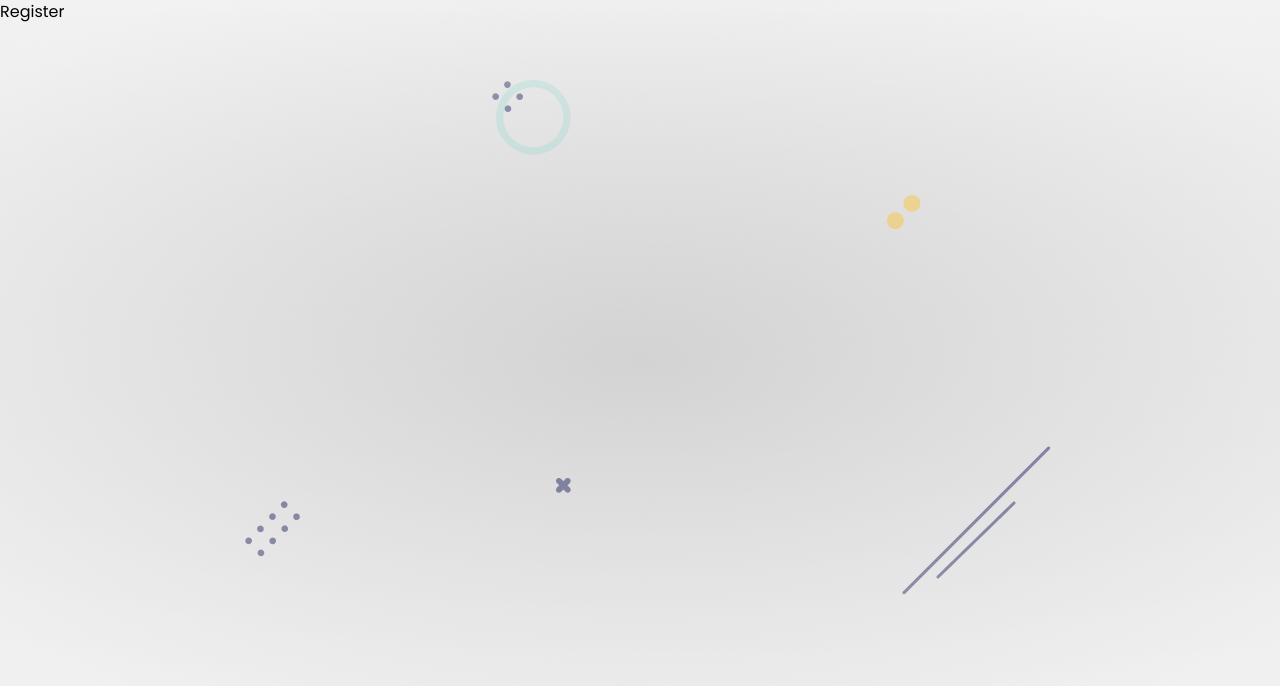
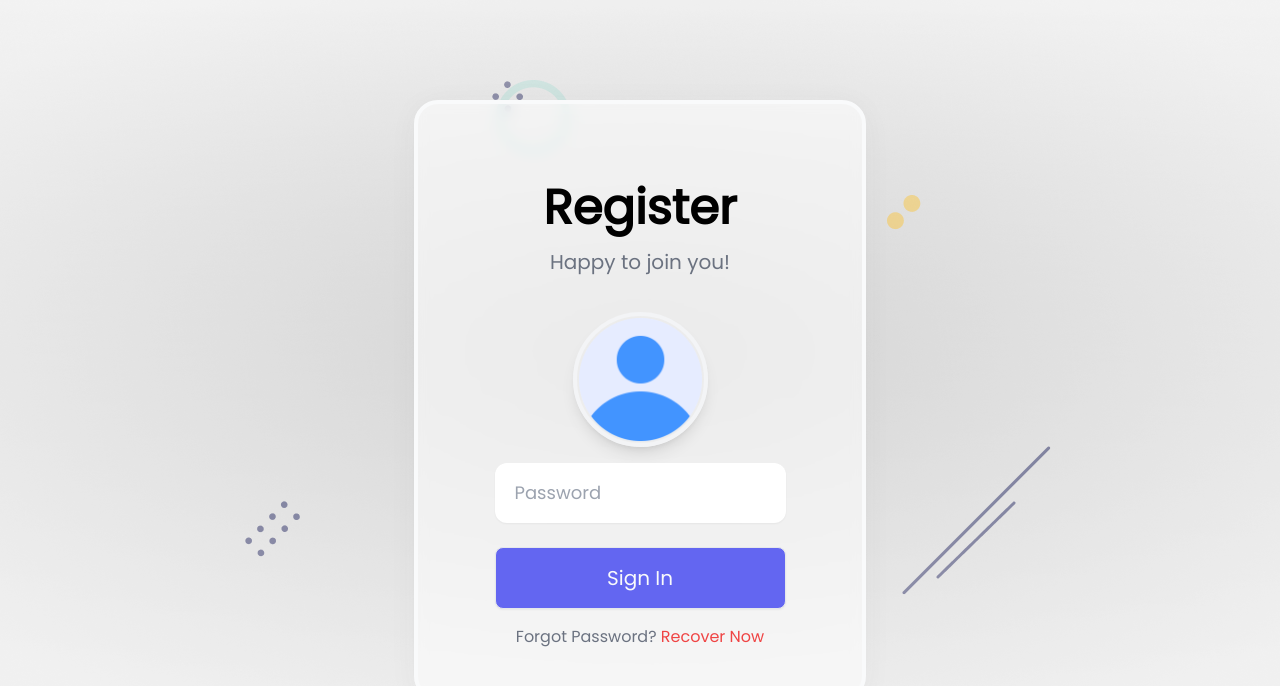
Before and after one commit to IbroTao/LoginApp, a React (Create React App) app in the folder client/: page /register in a window 1280 px wide. Shown: the top 686 px of the page. Built offline with nearby package versions, Linux system fonts and the light colour scheme.

Commit message:
New: resetPassword route verified and validated

```diff
--- a/client/src/components/Register.js
+++ b/client/src/components/Register.js
@@ -1,7 +1,60 @@
 import React from "react";
+import { Link } from "react-router-dom";
+import avatar from '../assets/profile.png'
+import {Toaster} from "react-hot-toast"
+import {useFormik} from "formik"
+import {passwordValidate} from '../helpers/validate.js'
 
-export default function Register() {
-    return(
-        <div>Register</div>
+import styles from '../styles/Username.module.css'
+
+export default function Password() {
+
+    const formik = useFormik({
+        initialValues: {
+            password: '',
+            email: '',
+            username: '',
+        },
+        validate: passwordValidate,
+        validateOnBlur: false,
+        validateOnChange: false,
+        onSubmit: async values => {
+            console.log(values)
+        }
+    })
+
+    return (
+        <div className="container mx-auto">
+
+            <Toaster position="top-center" reverseOrder={false}></Toaster>
+
+            <div className="flex justify-center items-center h-screen">
+                <div className={styles.glass}>
+
+                    <div className="title flex flex-col items-center">
+                        <h4 className="text-5xl font-bold">Register</h4>
+                        <span className="py-4 text-xl w-2/3 text-center text-gray-500">
+                            Happy to join you!
+                        </span>
+                    </div>
+
+                    <form className="py-1" onSubmit={formik.handleSubmit}>
+                        <div className="profile flex justify-center py-4">
+                            <img src={avatar} className={styles.profile_img} alt="avatar"></img>
+                        </div>
+
+                        <div className="textbox flex flex-col items-center gap-6 ">
+                            <input {...formik.getFieldProps('password')} className={styles.textbox} type="text" placeholder="Password"/>
+                            <button className={styles.btn} type="submit">Sign In</button>
+                        </div>
+
+                        <div className="text-center py-4">
+                            <span className="text-gray-500 ">Forgot Password? <Link className='text-red-500' to ="/recovery">Recover Now</Link></span>
+                        </div>
+
+                    </form>
+                </div>
+            </div>
+        </div>
     )
 }
```
